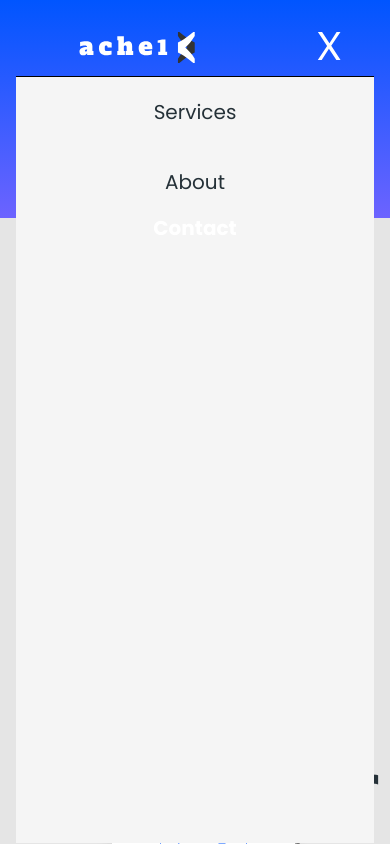
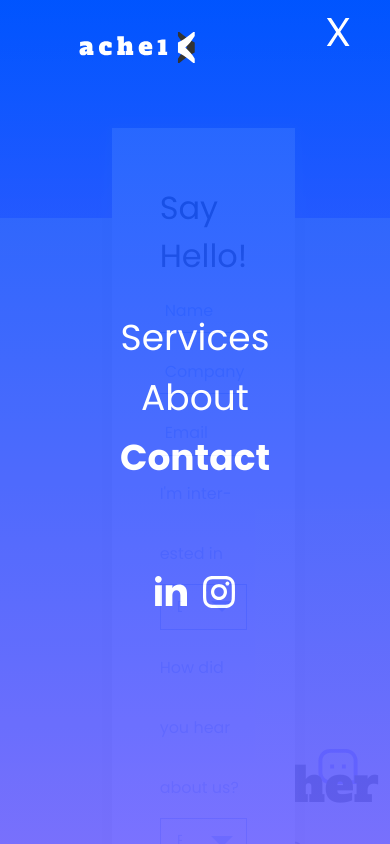
Before and after one commit to AlejandroM12/ache1, a React (Create React App) app: page /contact in a window 390 px wide. Both pictures are taken after a click on the button 329 px from the left and 46 px from the top of the page. Shown: the top 844 px of the page. Built offline with nearby package versions, Linux system fonts and the light colour scheme.

Commit message:
Added menu navbar mobile

```diff
--- a/src/components/Navbar.jsx
+++ b/src/components/Navbar.jsx
@@ -1,44 +1,83 @@
-import {  useState } from "react";
-import { NavLink } from "react-router-dom";
+import { useState } from "react";
+import { Link, NavLink } from "react-router-dom";
 import hamburguerIcon from "../assets/Icons/icon-menu.svg";
 import closeHamburguerIcon from "../assets/Icons/x.svg";
+import linkedinIcon from "../assets/Icons/linkedin.svg";
+import instagramIcon from "../assets/Icons/instagram.svg";
+
 const Navbar = () => {
-  const [isNavExpanded, setIsNavExpanded] = useState(true)
+  const [isNavExpanded, setIsNavExpanded] = useState(true);
   return (
     <>
       <nav className="navigation">
-        { isNavExpanded === true ? (
-          <button className="hamburguer-icon" onClick ={()=>{
-            setIsNavExpanded(!isNavExpanded)}}><img src={hamburguerIcon} alt="hamburguer icon" /></button>
-        ):(
-          <button className="hamburguer-icon-close" onClick ={()=>{
-            setIsNavExpanded(!isNavExpanded)}}><img src={closeHamburguerIcon} alt="hamburguer icon close" /></button>
-        )
+        {isNavExpanded === true ? (
+          <button
+            className="hamburguer-icon"
+            onClick={() => {
+              setIsNavExpanded(!isNavExpanded);
+            }}
+          >
+            <img src={hamburguerIcon} alt="hamburguer icon" />
+          </button>
+        ) : (
+          <button
+            className="hamburguer-icon-close"
+            onClick={() => {
+              setIsNavExpanded(!isNavExpanded);
+            }}
+          >
+            <img src={closeHamburguerIcon} alt="hamburguer icon close" />
+          </button>
+        )}
+
+        <div
+          className={
+            isNavExpanded ? "navigation-menu expanded" : "navigation-menu"
           }
-
-        <div className={isNavExpanded ? "navigation-menu expanded" : "navigation-menu"}>
+        >
           <ul>
             <li>
-                <NavLink className={({ isActive }) => {
-                  return isActive ? 'active' : "link-a"
-                }} to='/services' >
+              <NavLink
+                className={({ isActive }) => {
+                  return isActive ? "active" : "link-a";
+                }}
+                to="/services"
+              >
                 Services
               </NavLink>
             </li>
             <li>
-              <NavLink className={({ isActive }) => {
-                  return isActive ? 'active' : "link-a"
-                }} to='/about' >
+              <NavLink
+                className={({ isActive }) => {
+                  return isActive ? "active" : "link-a";
+                }}
+                to="/about"
+              >
                 About
               </NavLink>
             </li>
             <li>
-              <NavLink className={({ isActive }) => {
-                  return isActive ? 'active' : "link-a"
-                }} to='/contact' >
+              <NavLink
+                className={({ isActive }) => {
+                  return isActive ? "active" : "link-a";
+                }}
+                to="/contact"
+              >
                 Contact
               </NavLink>
             </li>
+            <div className="social-media-container">
+              <li>
+                <Link to="/" className="social-media">
+                  <img src={linkedinIcon} alt="linkedin icon" />
+                </Link>
+              </li>
+              <li>
+                <Link to="/" className="social-media">
+                  <img src={instagramIcon} alt="instagram icon" />
+                </Link>
+              </li>
+            </div>
           </ul>
         </div>
       </nav>
--- a/src/scss/components/_logo.scss
+++ b/src/scss/components/_logo.scss
@@ -3,7 +3,7 @@
   position: absolute;
   padding: 0.625rem 3rem;
   margin-left: 0.938rem;
-  z-index: 2;
+  z-index: 999;
   cursor: pointer;
   img {
     width: 115.78px;
--- a/src/scss/components/_navbarMenu.scss
+++ b/src/scss/components/_navbarMenu.scss
@@ -1,4 +1,11 @@
 .navigation {
+  height: 60px;
+  width: 100%;
+  display: flex;
+  align-items: center;
+  position: relative;
+  padding: 0.5rem 0rem;
+  background: transparent;
   .hamburguer-icon {
     border: 0;
     height: 40px;
@@ -30,13 +37,6 @@
     transform: translateY(-50%);
     display: none;
   }
-  height: 60px;
-  width: 100%;
-  display: flex;
-  align-items: center;
-  position: relative;
-  padding: 0.5rem 0rem;
-  background: transparent;
   .navigation-menu {
     margin-left: auto;
     ul {
@@ -56,16 +56,37 @@
           color: $white;
         }
       }
+      .social-media-container {
+        display: none;
+      }
     }
   }
 }
 @media screen and (max-width: 768px) {
   .navigation {
+    height: 100vh;
+    width: 100%;
+    display: flex;
+    align-items: center;
+    position: absolute;
+    z-index: 800;
+    top: 0;
+    left: 0;
     .hamburguer-icon {
       display: block;
+      position: absolute;
+      right: 0;
+      top: 0;
+      margin: 2rem 2rem 0rem 0rem;
+      z-index: 5;
     }
     .hamburguer-icon-close {
       display: block;
+      position: absolute;
+      right: 0;
+      top: 0;
+      margin: 2rem 2rem 0rem 0rem;
+      z-index: 5;
     }
     .navigation-menu.expanded {
       display: block;
@@ -74,33 +95,62 @@
       }
     }
     .navigation-menu {
+      margin: 0 auto;
+      width: 100%;
+      background: $background-container-blue;
+      opacity: 0.9;
       ul {
-        z-index: 999;
-        position: absolute;
-        top: 60px;
-        left: 0;
+        width: 100%;
+        margin: 0 auto;
+        min-height: 100vh;
+        display: flex;
+        align-items: center;
+        justify-content: center;
         flex-direction: column;
-        width: 100%;
-        height: calc(100vh - 77px);
-        background-color: $background-container-grays;
-        border-top: 1px solid black;
+        z-index: 998;
         li {
           text-align: center;
           margin: 0;
-          &:hover {
-            background-color: $background-container-grays;
+          .active {
+            width: 100%;
+            font-family: $font-poppins;
+            font-style: normal;
+            font-weight: $bold;
+            font-size: 2.25rem;
+            line-height: 3.75rem;
+            color: $white;
           }
           .link-a {
             width: 100%;
-            padding: 1.5rem 0;
-            color: $black;
+            padding: 1;
+            font-family: $font-poppins;
+            font-style: normal;
+            font-weight: $semi-bold;
+            font-size: 2.25rem;
+            line-height: 3.75rem;
+            text-align: center;
+            color: $white;
+          }
+        }
+        .social-media-container {
+          display: flex;
+          justify-content: space-around;
+          transform: translate(0rem, 5rem);
+          .social-media {
+            max-width: 32px;
+            height: 32px;
+            margin: 0.5rem;
+            img {
+              max-width: 100%;
+              max-height: 100%;
             }
           }
         }
       }
     }
   }
-.active{
+}
+.active {
   width: 100%;
   font-family: $font-poppins;
   font-style: normal;
--- a/src/scss/layout/_header.scss
+++ b/src/scss/layout/_header.scss
@@ -13,6 +13,14 @@
     height: auto;
   }
 }
+@media screen and (max-width: 768px) {
+  .header {
+    .header-container {
+      width: 100%;
+      height: auto;
+    }
+  }
+}
 @media only screen and (min-width: 0px) and (max-width: 420px) {
   .header {
     display: flex;
```
Lines whose indentation alone changed are shown as unchanged.
